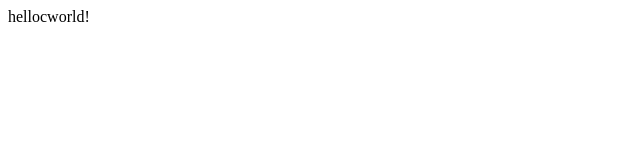
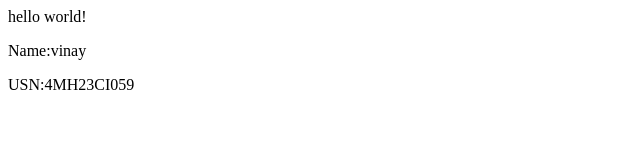
Before and after one commit to vinay5647/MIT, a plain HTML site: page index.html in a window 1280 px wide. Shown: the whole page, without its empty margins (0-640 px from the left). Drawn offline with Linux system fonts and the light colour scheme.

Commit message:
vinay and 4MH23CI059

```diff
--- a/index.html
+++ b/index.html
@@ -1 +1,3 @@
-<p> hellocworld! </p>
+<p> hello world! </p>
+<p> Name:vinay </p>
+<p> USN:4MH23CI059 </p>
```
